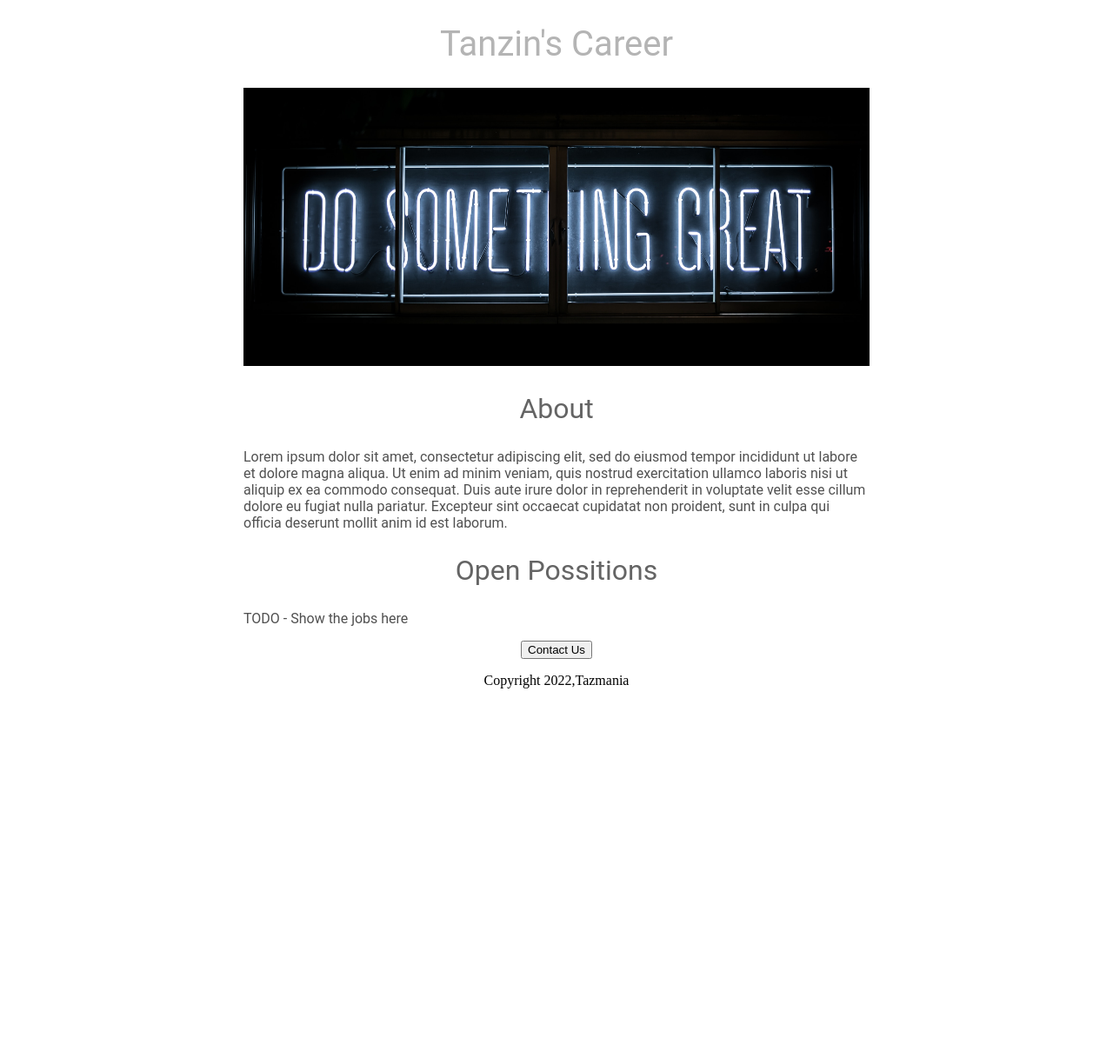
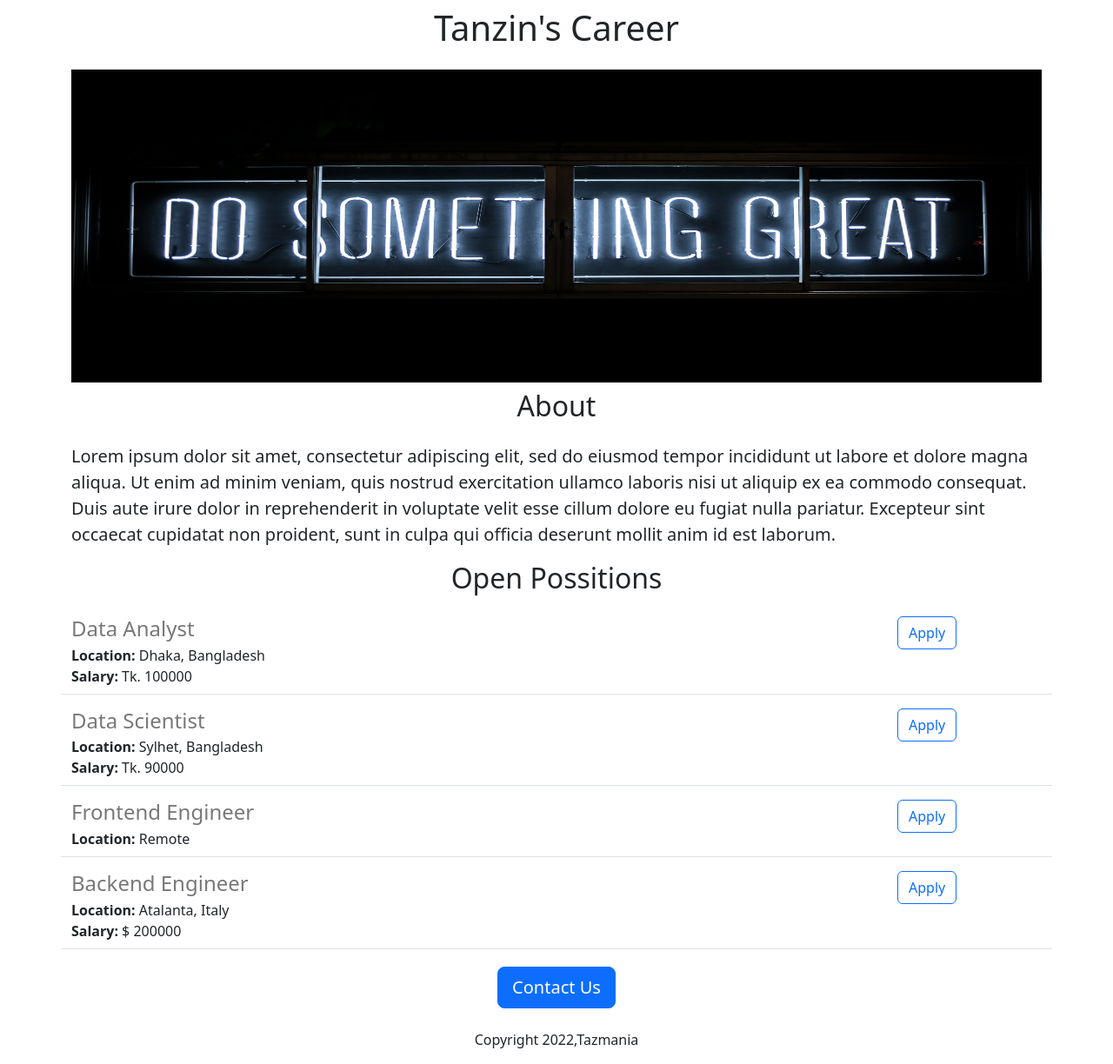
Before and after one commit to tanzin706/Rakib-careers-website-2, a Flask app: page / in a window 1280 px wide. Shown: the whole page at 87% size. Before the commit the page ends 792 px from the top, so only its background shows below. Run offline with Flask 3, Linux system fonts and the light colour scheme.

Commit message:
Added Dynamic Data and Api route

```diff
--- a/app.py
+++ b/app.py
@@ -1,10 +1,38 @@
-from flask import Flask, render_template
+from flask import Flask, render_template, jsonify
 
 app = Flask(__name__)
 
+JOBS = [{
+  'id': 1,
+  'title': 'Data Analyst',
+  'location': 'Dhaka, Bangladesh',
+  'salary': 'Tk. 100000'
+}, {
+  'id': 2,
+  'title': 'Data Scientist',
+  'location': 'Sylhet, Bangladesh',
+  'salary': 'Tk. 90000'
+}, {
+  'id': 3,
+  'title': 'Frontend Engineer',
+  'location': 'Remote',
+}, {
+  'id': 4,
+  'title': 'Backend Engineer',
+  'location': 'Atalanta, Italy',
+  'salary': '$ 200000'
+}]
+
+
 @app.route("/")
 def hello_jovian():
-  return render_template('home.html')
+  return render_template('home.html', jobs=JOBS)
+
+
+@app.route("/api/jobs")
+def list_jobs():
+  return jsonify(JOBS)
+
 
 if __name__ == "__main__":
-  app.run(host='0.0.0.0',debug=True)
+  app.run(host='0.0.0.0', debug=True)
--- a/templates/home.html
+++ b/templates/home.html
@@ -4,48 +4,32 @@
     <title>
       Rakib Careers
     </title>
+    <meta charset="utf-8">
+    <meta name="viewport" content="width=device-width, initial-scale=1">
+    <link href="https://cdn.jsdelivr.net/npm/bootstrap@5.3.0/dist/css/bootstrap.min.css" rel="stylesheet" integrity="sha384-9ndCyUaIbzAi2FUVXJi0CjmCapSmO7SnpJef0486qhLnuZ2cdeRhO02iuK6FUUVM" crossorigin="anonymous">
     <style>
-      h1{
-        font-size: 40px;
-        font-family: Roboto;
-        font-weight: normal;
-        text-align: center;
-        color: rgb(180,180,180);
-      }
       #banner{
-        width: 100%;
-        height: 320px;
-        object-fit: cover;
-      }
-
-      h2{
-        font-family: Roboto;
-        font-size: 32px;
-        color: rgb(100, 100, 100);
-        font-weight: normal;
-        text-align: center;
-      }
-      .bodytext{
-        font-family: Roboto;
-        color: rgb(80, 80, 80);
-      }
-      #container{
-        max-width: 720px;
-        margin: 0 auto 0 auto;
+        height:360px;
+        width:100%;
+        object-fit:;
       }
     </style>
   </head>
   <body>
-   <div id="container">
-     <h1>Tanzin's Career</h1>
-     <img id="banner" src="https://rakib-careers-website.rakibali2.repl.co/static/banner.jpg" >
-      <h2>About</h2>
-      <p class="bodytext">Lorem ipsum dolor sit amet, consectetur adipiscing elit, sed do eiusmod tempor incididunt ut labore et dolore magna aliqua. Ut enim ad minim veniam, quis nostrud exercitation ullamco laboris nisi ut aliquip ex ea commodo consequat. Duis aute irure dolor in reprehenderit in voluptate velit esse cillum dolore eu fugiat nulla pariatur. Excepteur sint occaecat cupidatat non proident, sunt in culpa qui officia deserunt mollit anim id est laborum.</p>
-      <h2>Open Possitions</h2>
-      <p class="bodytext">TODO - Show the jobs here</p>
-      <div style="text-align:center;">
-      <button>Contact Us</button>
-      <p>Copyright 2022,Tazmania</p>
+   <div class="container">
+     <h1 class="text-center mt-2 mb-4">Tanzin's Career</h1>
+     <img class="img-fluid" id="banner" src="https://rakib-careers-website.rakibali2.repl.co/static/banner.jpg" >
+      <h2 class="text-center mt-2 mb-4">About</h2>
+      <p class="lead">Lorem ipsum dolor sit amet, consectetur adipiscing elit, sed do eiusmod tempor incididunt ut labore et dolore magna aliqua. Ut enim ad minim veniam, quis nostrud exercitation ullamco laboris nisi ut aliquip ex ea commodo consequat. Duis aute irure dolor in reprehenderit in voluptate velit esse cillum dolore eu fugiat nulla pariatur. Excepteur sint occaecat cupidatat non proident, sunt in culpa qui officia deserunt mollit anim id est laborum.</p>
+      <h2 class="text-center mt-2 mb-4">Open Possitions</h2>
+      <div style="margin-bottom:20px;">
+        {%for job in jobs%}
+        {% include'jobitem.html'%}
+        {% endfor %}
+      </div>
+      <div class="text-center">
+      <button class="btn btn-primary btn-lg">Contact Us</button>
+      <p class="mt-4">Copyright 2022,Tazmania</p>
       </div>
     </div>
   </body>
--- /dev/null
+++ b/templates/jobitem.html
@@ -0,0 +1,16 @@
+<div class="border-bottom row" style="margin-bottom:16px; padding-bottom:8px;">
+  <div class="col-10" ">
+    <h4 style="color:rgb(120,120,120); margin-bottom:4px;">{{job['title']}}</h4>
+    <div>
+      <b>Location:</b> {{job['location']}}
+    </div>
+    {% if 'salary' in job%}
+    <div>
+       <b>Salary:</b> {{job['salary']}}
+    </div>
+    {% endif %}
+  </div>
+  <div class="col-2">
+  <button type="button" class="btn btn-outline-primary">Apply</button>
+  </div>
+</div>
```
